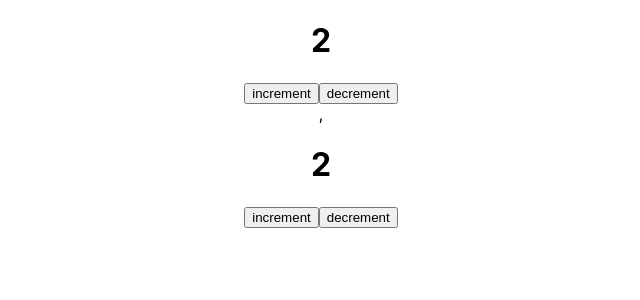
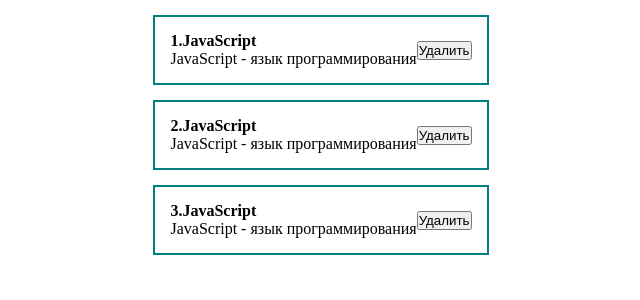
Before and after one commit to JS0009/react_lessons, a React (Create React App) app: page / in a window 1280 px wide. Shown: the top 300 px of the page, without its empty margins (319-959 px from the left). Built offline with nearby package versions, Linux system fonts and the light colour scheme.

Commit message:
props and components

```diff
--- a/src/App.css
+++ /dev/null
@@ -1,38 +0,0 @@
-.App {
-  text-align: center;
-}
-
-.App-logo {
-  height: 40vmin;
-  pointer-events: none;
-}
-
-@media (prefers-reduced-motion: no-preference) {
-  .App-logo {
-    animation: App-logo-spin infinite 20s linear;
-  }
-}
-
-.App-header {
-  background-color: #282c34;
-  min-height: 100vh;
-  display: flex;
-  flex-direction: column;
-  align-items: center;
-  justify-content: center;
-  font-size: calc(10px + 2vmin);
-  color: white;
-}
-
-.App-link {
-  color: #61dafb;
-}
-
-@keyframes App-logo-spin {
-  from {
-    transform: rotate(0deg);
-  }
-  to {
-    transform: rotate(360deg);
-  }
-}
--- a/src/App.js
+++ b/src/App.js
@@ -1,13 +1,20 @@
 import React, { useState } from 'react';
-import './App.css';
-import Counter from './components/Counter';
+import Postitem from './components/Postitem';
+import './styles/App.css';
+
 
 function App() {
+
+  const [value, setValue] = useState()
+
   return (
+
     <div className='App'>
-   <Counter/>,
-   <Counter/>
+      <Postitem post={{id: 1, title: 'JavaScript', body: 'JavaScript - язык программирования'}} />
+      <Postitem post={{id: 2, title: 'JavaScript', body: 'JavaScript - язык программирования'}} />
+      <Postitem post={{id: 3, title: 'JavaScript', body: 'JavaScript - язык программирования'}} />
     </div>
+
   );
 }
 
--- a/src/components/Counter.jsx
+++ b/src/components/Counter.jsx
@@ -2,7 +2,7 @@ import React, { useState } from "react";
 
 const Counter = () => {
 
-    const [count, setCount] = useState(2)
+    const [count, setCount] = useState(88)
 
     function increment() {
     setCount(count + 1)
--- /dev/null
+++ b/src/components/Postitem.jsx
@@ -0,0 +1,22 @@
+import React from "react";
+
+const Postitem = (props) => {
+    console.log(props)
+    return (
+    <div className='App'>
+      <div className='post'>
+        <div className='post_content'>
+            <strong>{props.post.id}.{props.post.title}</strong>
+          <div>
+            {props.post.body}
+          </div>
+        </div>
+        <div className='post_btns'>
+          <button>Удалить</button>
+        </div>
+      </div>
+    </div>
+    )
+}
+
+export default Postitem;
--- a/src/index.css
+++ /dev/null
@@ -1,13 +0,0 @@
-body {
-  margin: 0;
-  font-family: -apple-system, BlinkMacSystemFont, 'Segoe UI', 'Roboto', 'Oxygen',
-    'Ubuntu', 'Cantarell', 'Fira Sans', 'Droid Sans', 'Helvetica Neue',
-    sans-serif;
-  -webkit-font-smoothing: antialiased;
-  -moz-osx-font-smoothing: grayscale;
-}
-
-code {
-  font-family: source-code-pro, Menlo, Monaco, Consolas, 'Courier New',
-    monospace;
-}
--- a/src/index.js
+++ b/src/index.js
@@ -1,6 +1,5 @@
 import React, { createElement } from 'react';
 import ReactDOM from 'react-dom/client';
-import './index.css';
 import App from './App';
 
 const root = ReactDOM.createRoot(document.getElementById('root'));
--- /dev/null
+++ b/src/styles/App.css
@@ -0,0 +1,23 @@
+*{
+    margin: 0;
+    padding: 0;
+    box-sizing: border-box;
+}
+
+#root {
+    display: flex;
+    justify-content: center;
+}
+
+.App {
+    width: 800;
+}
+
+.post {
+    display: flex;
+    padding: 15px ;
+    border: 2px solid teal;
+    margin-top: 15px;
+    justify-content: space-between;
+    align-items: center;
+}
```
Also changed, not shown: 1 other file (tests, documents, lock files or other folders).
